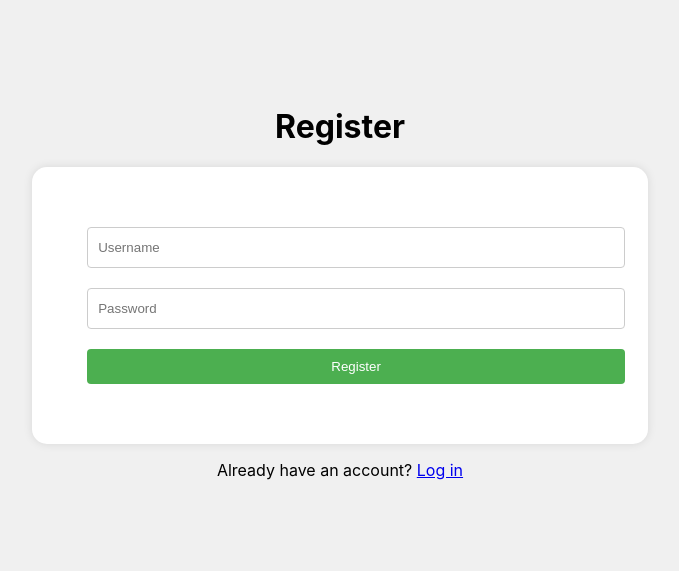
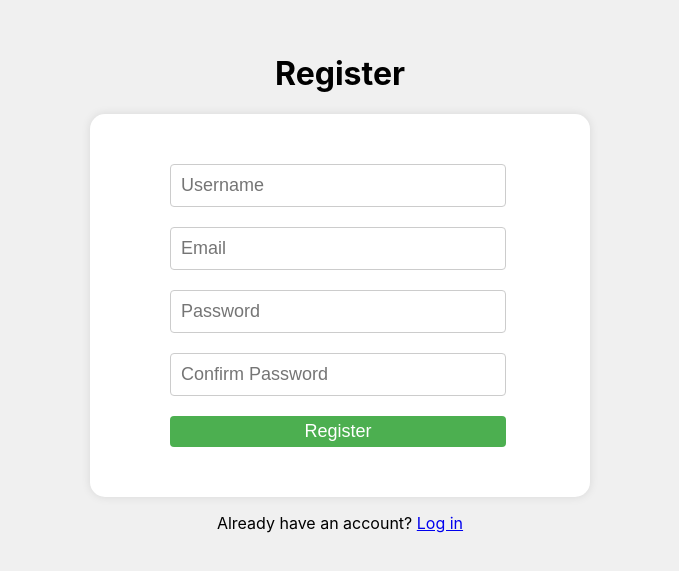
Before and after one commit to Beyonder12/quarkus-app, a React (Create React App) app in the folder web-app/: page /register in a window 1280 px wide. Shown: the part 109-680 px from the top of the page, without its empty margins (300-979 px from the left). Built offline with nearby package versions, Linux system fonts and the light colour scheme.

Commit message:
Made the register form prettier

```diff
--- a/web-app/src/components/Register.js
+++ b/web-app/src/components/Register.js
@@ -31,9 +31,14 @@ function Register() {
       <div className="register-container">
           <h1>Register</h1>
           <form className="register-form" onSubmit={handleRegister}>
+              <div id="register-input-units" >
                   <input type="text" placeholder="Username" value={username} onChange={e => setUsername(e.target.value)} />
+                  <input type="email" placeholder="Email" value={password} onChange={e => setPassword(e.target.value)} />
                   <input type="password" placeholder="Password" value={password} onChange={e => setPassword(e.target.value)} />
+                  <input type="password" placeholder="Confirm Password" value={password} onChange={e => setPassword(e.target.value)} />
                   <button type="submit">Register</button>
+              </div>
+
           </form>
           <p>Already have an account? <Link to="/login">Log in</Link></p> {/* Add this line */}
       </div>
--- a/web-app/src/styles/Register.css
+++ b/web-app/src/styles/Register.css
@@ -11,28 +11,39 @@
 
 .register-form {
     background: #fff;
-    padding: 50px;
+    padding: 40px 0;  /* only set top and bottom padding, left and right padding are 0 */
     border-radius: 15px;
+    max-width: 500px; /* reduce max-width to 500px for a narrower form */
     box-shadow: 0px 0px 10px 0px rgba(0,0,0,0.1);
 }
 
+#register-input-units {
+    margin-left: 80px;
+
+}
+
 .register-form input {
-    margin: 10px 5px;
-    padding: 12px 10px;
+    box-sizing: border-box;  /* add this line */
+    max-width: 80%;  /* reduce width to 80% of the container */
+    margin: 10px auto;
+    padding: 10px 10px; /* modify this line: adjust padding */
     border: 1px solid #ccc;
     border-radius: 4px;
     width: 100%;
+    font-size: 18px;
 }
 
 .register-form button {
     background-color: #4CAF50;
     color: white;
-    padding: 10px 19px;
-    margin: 10px 5px;
+    padding: 5px 10px;
+    max-width: 80%;  /* reduce width to 80% of the container */
+    margin: 10px auto;
     border: none;
     border-radius: 4px;
     cursor: pointer;
-    width: 104.3%;
+    width: 100%;
+    font-size: 18px;
 }
 
 .register-form button:hover {
```
Lines whose indentation alone changed are shown as unchanged.
